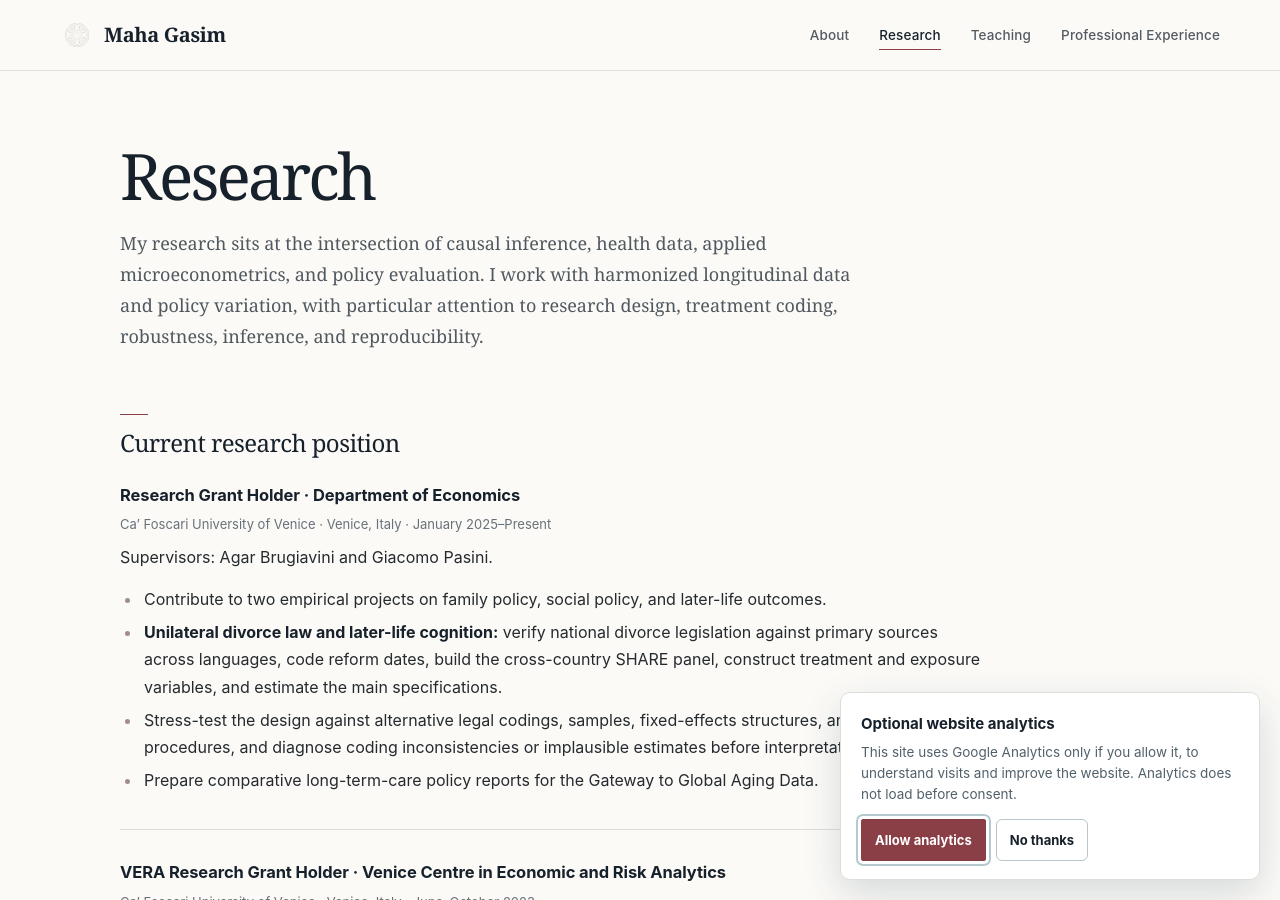
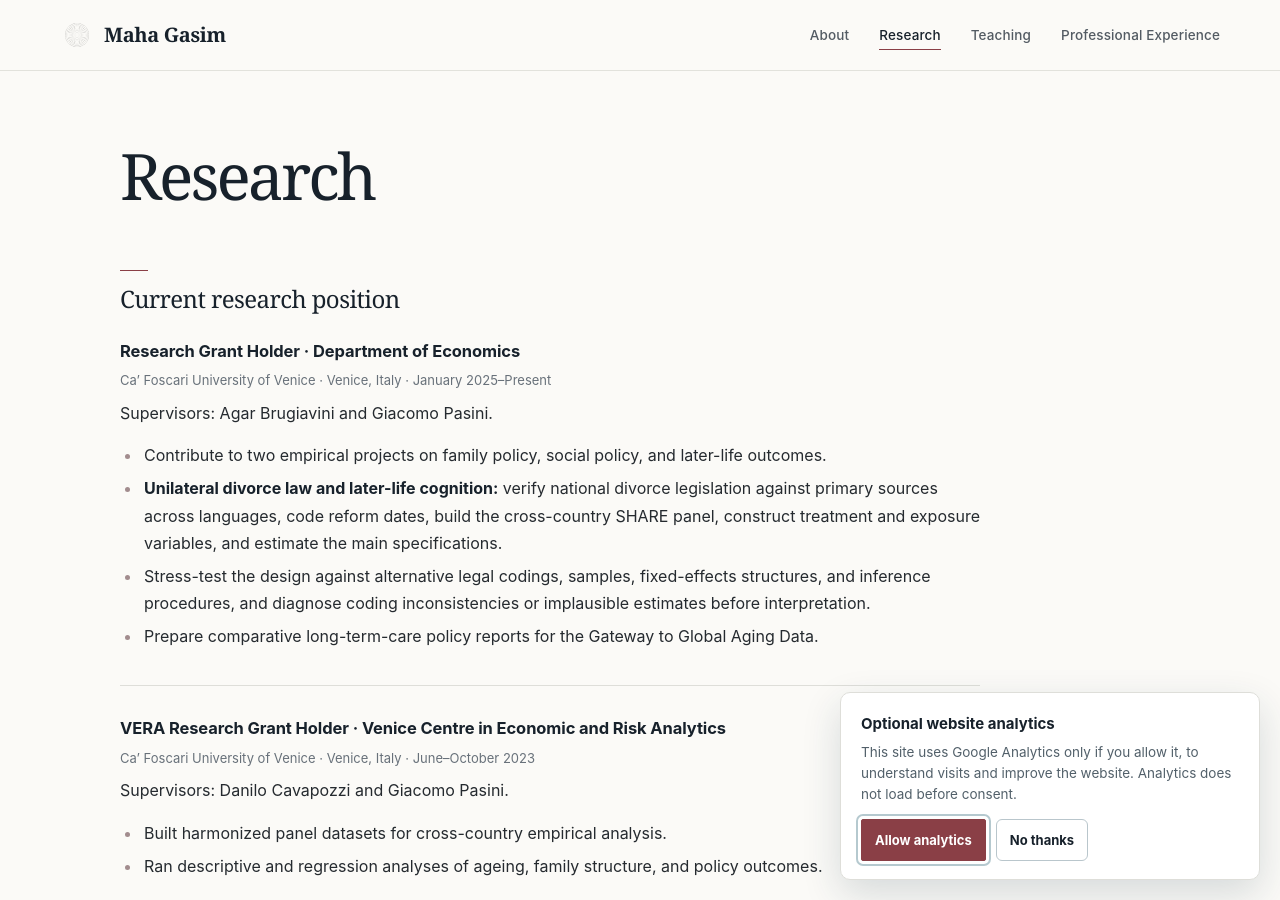
Before and after one commit to mahagasim/mahagasim.github.io, a Jekyll site: the page built from research.md, in a window 1280 px wide and 900 px high. Built offline with Jekyll 4.4.1, drawn with Linux system fonts in a browser that asks for light colours.

Commit message:
Remove research page intro paragraph

```diff
--- a/research.md
+++ b/research.md
@@ -5,8 +5,6 @@ description: Research experience, work in progress, and policy publications by M
 ---
 
 # Research
-
-<p class="page-intro">My research sits at the intersection of causal inference, health data, applied microeconometrics, and policy evaluation. I work with harmonized longitudinal data and policy variation, with particular attention to research design, treatment coding, robustness, inference, and reproducibility.</p>
 
 ## Current research position
 
```
